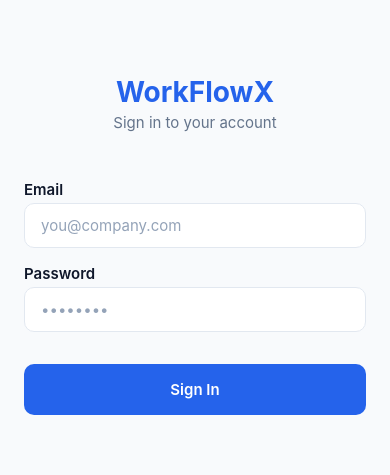
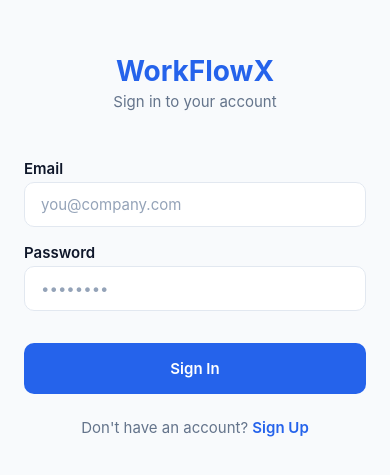
Before and after one commit to mayurishinde11/WorkFlowX, a React Native app in the folder mobile/: screen / in a window 390 px wide. Shown: the part 177-652 px from the top of the page. Built offline with nearby package versions, Linux system fonts and the light colour scheme.

Commit message:
feat: wire Register screen into navigation with Login/Register toggle

```diff
--- a/mobile/src/navigation/RootNavigator.tsx
+++ b/mobile/src/navigation/RootNavigator.tsx
@@ -1,13 +1,24 @@
-import React from 'react';
+import React, { useState } from 'react';
 import { NavigationContainer } from '@react-navigation/native';
 import { createNativeStackNavigator } from '@react-navigation/native-stack';
 import { View, ActivityIndicator, StyleSheet } from 'react-native';
 import { useAuth } from '../store/AuthContext';
 import LoginScreen from '../screens/LoginScreen';
+import RegisterScreen from '../screens/RegisterScreen';
 import DashboardScreen from '../screens/DashboardScreen';
 import { colors } from '../theme';
 
 const Stack = createNativeStackNavigator();
+
+function AuthFlow() {
+  const [showRegister, setShowRegister] = useState(false);
+
+  if (showRegister) {
+    return <RegisterScreen onSwitchToLogin={() => setShowRegister(false)} />;
+  }
+
+  return <LoginScreen onSwitchToRegister={() => setShowRegister(true)} />;
+}
 
 export default function RootNavigator() {
   const { isAuthenticated, isLoading } = useAuth();
@@ -26,7 +37,7 @@ export default function RootNavigator() {
         {isAuthenticated ? (
           <Stack.Screen name="Dashboard" component={DashboardScreen} />
         ) : (
-          <Stack.Screen name="Login" component={LoginScreen} />
+          <Stack.Screen name="Auth" component={AuthFlow} />
         )}
       </Stack.Navigator>
     </NavigationContainer>
--- a/mobile/src/screens/LoginScreen.tsx
+++ b/mobile/src/screens/LoginScreen.tsx
@@ -17,8 +17,11 @@ import { loginSchema, LoginFormData } from '../utils/validation';
 import { useAuth } from '../store/AuthContext';
 import { colors, spacing, typography, radius } from '../theme';
 
-export default function LoginScreen() {
-  const { login } = useAuth();
+interface LoginScreenProps {
+  onSwitchToRegister: () => void;
+}
+
+export default function LoginScreen({ onSwitchToRegister }: LoginScreenProps) {  const { login } = useAuth();
   const [isSubmitting, setIsSubmitting] = useState(false);
 
   const {
@@ -104,6 +107,11 @@ export default function LoginScreen() {
               <Text style={styles.buttonText}>Sign In</Text>
             )}
           </TouchableOpacity>
+          <TouchableOpacity style={styles.linkButton} onPress={onSwitchToRegister}>
+            <Text style={styles.linkText}>
+              Don't have an account? <Text style={styles.linkTextBold}>Sign Up</Text>
+            </Text>
+          </TouchableOpacity>
         </View>
       </ScrollView>
     </KeyboardAvoidingView>
@@ -171,4 +179,16 @@ const styles = StyleSheet.create({
     ...typography.bodyBold,
     color: colors.textInverse,
   },
+  linkButton: {
+    marginTop: spacing.lg,
+    alignItems: 'center',
+  },
+  linkText: {
+    ...typography.body,
+    color: colors.textSecondary,
+  },
+  linkTextBold: {
+    color: colors.primary,
+    fontWeight: '600',
+  },
 });
```
